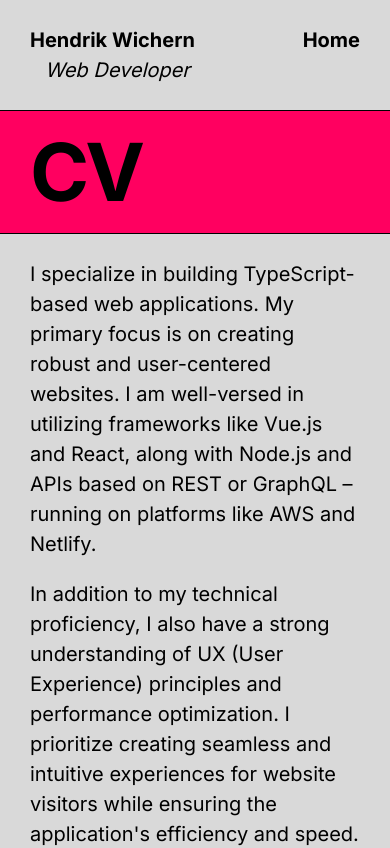
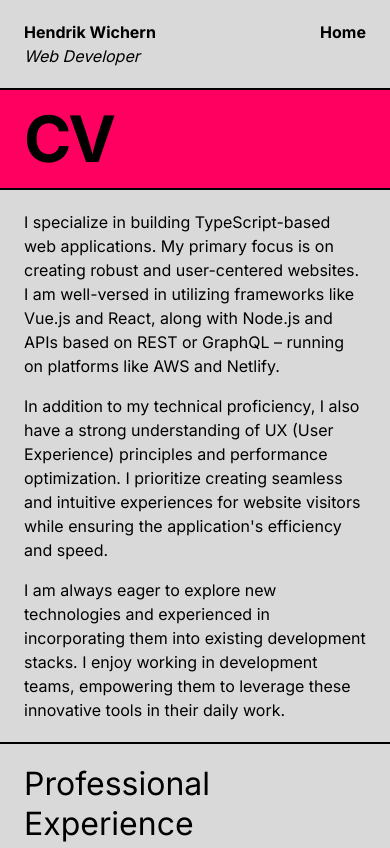
Before and after one commit to hawc/hendrikwichern.de, a Next.js app: page /cv in a window 390 px wide. Shown: the top 848 px of the page. Built offline with nearby package versions, Linux system fonts and the light colour scheme.

Commit message:
added content and updated styling

```diff
--- a/app/cv/page.tsx
+++ b/app/cv/page.tsx
@@ -12,13 +12,13 @@ export const metadata = {
 
 export default function Page() {
   return (
-    <div className='grid gap-px' style={{ "--highlight": 'var(--highlight-magenta)' } as React.CSSProperties}>
+    <div className='grid gap-2px' style={{ "--highlight": 'var(--highlight-magenta)' } as React.CSSProperties}>
       <Header>
         <div className='font-semibold'>
           <Link href="/">Home</Link>
         </div>
       </Header>
-      <main className='grid gap-px'>
+      <main className='grid gap-2px'>
         <Container>
           <Box highlighted>
             <Headline type='h1'>CV</Headline>
@@ -49,6 +49,9 @@ export default function Page() {
             <Headline tag="h4" type='h4'>
               Senior Product Engineer
             </Headline>
+            <List>
+              <ListItem>Maintenance and development of micro-frontend website; frontend, backend and infrastructure</ListItem>
+            </List>
             <TagList className='mt-1 flex-grow' tagNames={['TypeScript', 'React', 'GraphQL', 'Styled Components', 'AWS']} />
           </Box>
         </Container>
--- a/app/globals.css
+++ b/app/globals.css
@@ -12,7 +12,13 @@
 }
 
 html {
-  font-size: 20px;
+  font-size: 16px;
+}
+
+@media (min-width: 768px) {
+  html {
+    font-size: 20px;
+  }
 }
 
 body {
--- a/app/page.tsx
+++ b/app/page.tsx
@@ -6,9 +6,9 @@ import { Footer } from '@/components/footer';
 
 export default function Page() {
   return (
-    <div className='grid gap-px' style={{ "--highlight": 'var(--highlight-teal)' } as React.CSSProperties}>
+    <div className='grid gap-2px' style={{ "--highlight": 'var(--highlight-teal)' } as React.CSSProperties}>
       <Header />
-      <main className='grid gap-px'>
+      <main className='grid gap-2px'>
         <Container>
           <Box highlighted>
             <Headline type='h1'>Hi there!</Headline>
--- a/app/playground/draw/page.tsx
+++ b/app/playground/draw/page.tsx
@@ -7,13 +7,13 @@ import { Link } from '@/components/link';
 
 export default function Page() {
   return (
-    <div className='grid gap-px' style={{ "--highlight": 'var(--highlight-blue)' } as React.CSSProperties}>
+    <div className='grid gap-2px' style={{ "--highlight": 'var(--highlight-blue)' } as React.CSSProperties}>
       <Header>
         <div className='font-semibold'>
           <Link href="/playground">Playground</Link>
         </div>
       </Header>
-      <main className='grid gap-px'>
+      <main className='grid gap-2px'>
         <Container>
           <Box highlighted>
             <Headline type='h1'>Draw</Headline>
--- a/app/playground/page.tsx
+++ b/app/playground/page.tsx
@@ -7,13 +7,13 @@ import { Link } from '@/components/link';
 
 export default function Page() {
   return (
-    <div className='grid gap-px' style={{ "--highlight": 'var(--highlight-yellow)' } as React.CSSProperties}>
+    <div className='grid gap-2px' style={{ "--highlight": 'var(--highlight-yellow)' } as React.CSSProperties}>
       <Header>
         <div className='font-semibold'>
           <Link href="/">Home</Link>
         </div>
       </Header>
-      <main className='grid gap-px'>
+      <main className='grid gap-2px'>
         <Container>
           <Box highlighted>
             <Headline type='h1'>Playground</Headline>
--- a/components/box.tsx
+++ b/components/box.tsx
@@ -1,7 +1,7 @@
 
 export function Box({ children, dashed = false, highlighted = false }: { children: React.ReactElement[] | React.ReactElement | string, dashed?: boolean, highlighted?: boolean }): React.ReactElement {
   return (
-    <div className={`flex flex-col px-6 py-5 ${highlighted ? 'bg-highlight' : 'bg-content'} ${dashed ? '-mb-px md:mb-0 md:-mr-px border-b border-r-0 md:border-r md:border-b-0 border-dashed border-black' : ''}`}>
+    <div className={`flex flex-col overflow-hidden px-6 py-5 ${highlighted ? 'bg-highlight' : 'bg-content'} ${dashed ? '-mb-2px md:mb-0 md:-mr-2px border-b-2px border-r-0 md:border-r-2px md:border-b-0 border-dashed border-black' : ''}`}>
       {children}
     </div>
   );
@@ -9,7 +9,7 @@ export function Box({ children, dashed = false, highlighted = false }: { childre
 
 export function Container({ children, cols = 'grid-cols-1' }: { children: React.ReactElement[] | React.ReactElement, cols?: string }): React.ReactElement {
   return (
-    <div className={`grid ${cols} gap-px`}>
+    <div className={`grid gap-2px ${cols}`}>
       {children}
     </div>
   );
--- a/components/header.tsx
+++ b/components/header.tsx
@@ -7,11 +7,11 @@ export function Header({ children }: { children?: React.ReactElement[] | React.R
       <Container>
         <Box>
           <div className="flex justify-between">
-            <div>
+            <div className="flex flex-col md:flex-row">
               <div className="inline-block font-bold">
                 <Link href={'/'}>Hendrik Wichern</Link>
               </div>
-              <div className="ml-3 inline-block italic">Web Developer</div>
+              <div className="md:ml-3 inline-block italic">Web Developer</div>
             </div>
             {children ?? (
               <div>
--- a/components/headline.tsx
+++ b/components/headline.tsx
@@ -1,4 +1,4 @@
-export function Headline({ children, type, tag = type }: { children: string, type: string, tag?: string }) {
+export function Headline({ children, type, tag = type, className = '' }: { children: string, type: string, tag?: string, className?: string }) {
   const Tag = tag as keyof JSX.IntrinsicElements;
   const headlineStyles: { [key: string]: string } = {
     'h1': 'font-bold text-5xl md:text-6xl lg:text-7xl leading-negative tracking-tighter',
@@ -10,7 +10,7 @@ export function Headline({ children, type, tag = type }: { children: string, typ
   };
   const headlineClass = type in headlineStyles ? headlineStyles[type] : '';
   return (
-    <Tag className={`${headlineClass}`}>
+    <Tag className={`${headlineClass} ${className}`}>
       {children}
     </Tag>
   );
--- a/tailwind.config.js
+++ b/tailwind.config.js
@@ -20,6 +20,15 @@ module.exports = {
       },
       gridTemplateColumns: {
         '1-3': '33% auto',
+      },
+      gap: {
+        '2px': '2px',
+      },
+      margin: {
+        '-2px': '-2px',
+      },
+      borderWidth: {
+        '2px': '2px',
       }
     },
   },
```
Also changed, not shown: app/imprint/page.tsx (+21 -3 lines).
